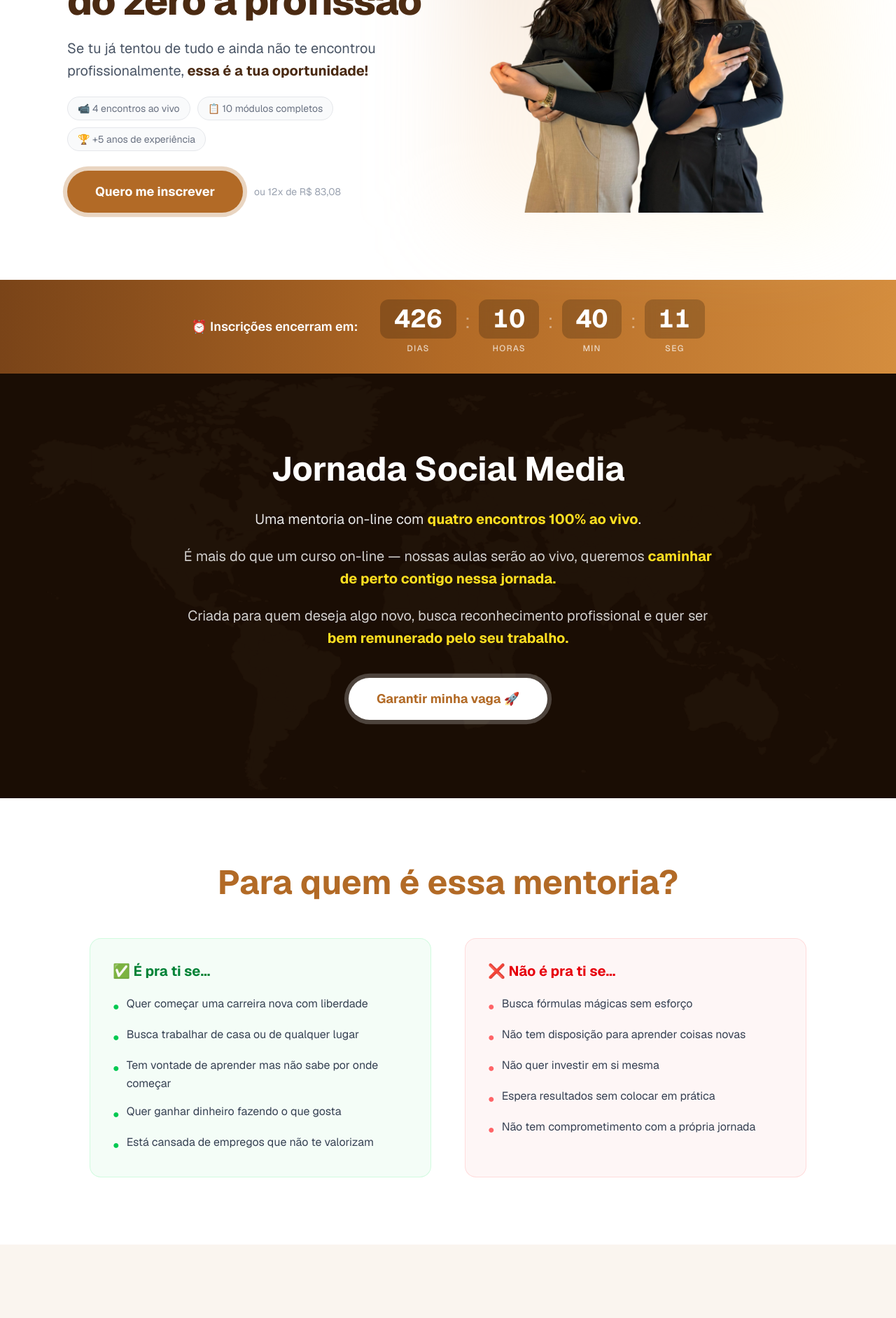
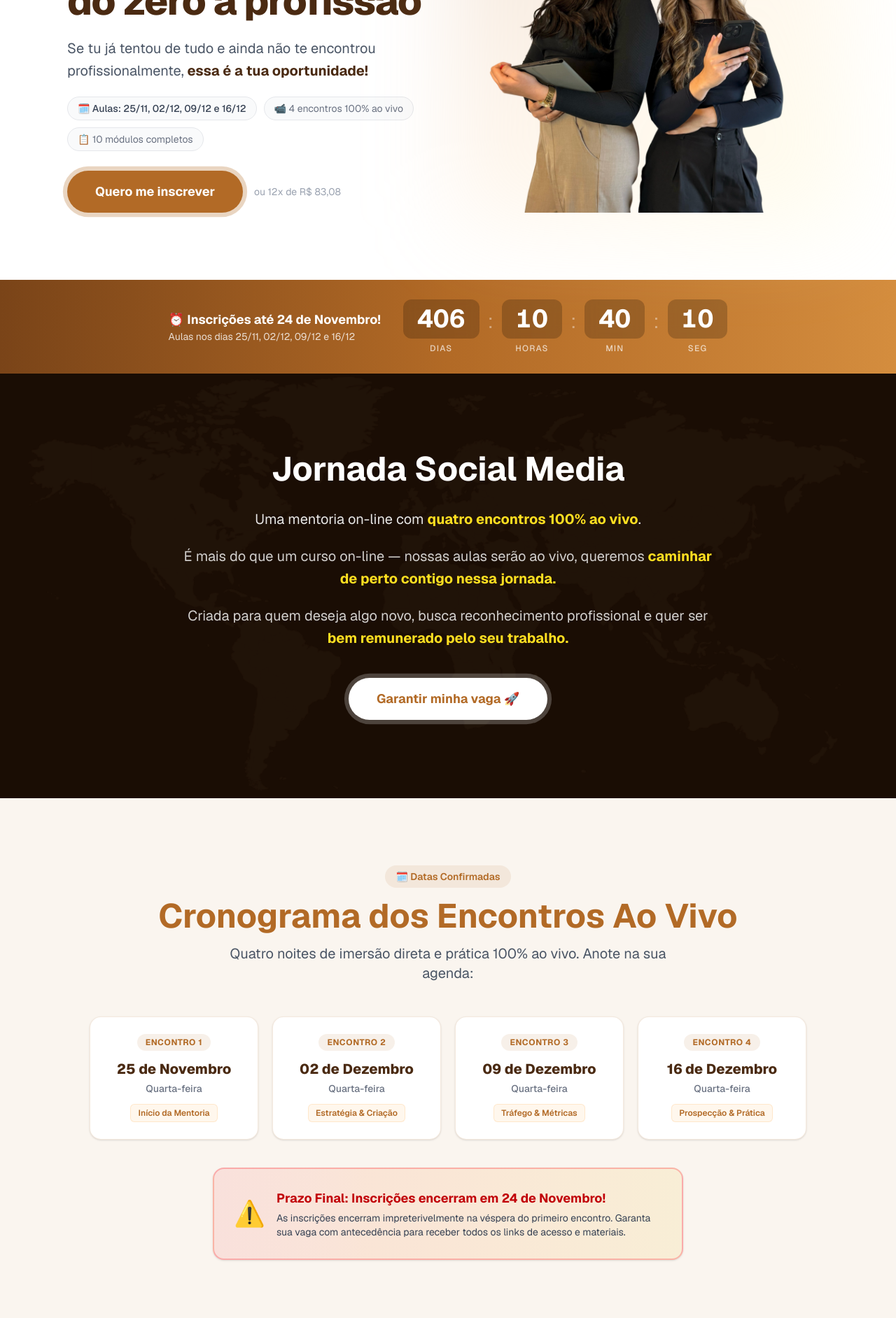
Before and after one commit to DaviGDias/minhajornadasocialmedia, a Next.js app: page / in a window 1280 px wide. Shown: the part 400-2284 px from the top of the page at 70% size. Built offline with nearby package versions, Linux system fonts and the light colour scheme.

Commit message:
feat: adiciona datas das aulas e prazo final de inscricoes

```diff
--- a/src/app/page.tsx
+++ b/src/app/page.tsx
@@ -5,7 +5,7 @@ import { useEffect, useState, useRef } from "react";
 
 // ── Constants ───────────────────────────────────────────────
 const SYMPLA_URL = "https://www.sympla.com.br/evento/minha-jornada-social-media/3160774";
-const TARGET_DATE = new Date("2026-12-15T00:00:00").getTime();
+const TARGET_DATE = new Date("2026-11-24T23:59:59").getTime();
 
 // ── Scroll Reveal Hook ──────────────────────────────────────
 function useScrollReveal(threshold = 0.12) {
@@ -150,8 +150,7 @@ export default function Home() {
           BARRA DE URGÊNCIA — topo fixo
       ══════════════════════════════════════════════════════ */}
       <div className="fixed top-0 left-0 w-full z-50 bg-gradient-to-r from-red-700 via-red-600 to-orange-600 text-white text-center py-2.5 px-4 text-xs sm:text-sm font-medium shadow-sm">
-        🔥 <span className="font-bold">Vagas limitadas!</span> Inscrições
-        abertas por tempo limitado —{" "}
+        🔥 <span className="font-bold">Inscrições até 24 de Novembro!</span> Vagas limitadas —{" "}
         <a
           href={SYMPLA_URL}
           target="_blank"
@@ -180,6 +179,12 @@ export default function Home() {
           <nav className="hidden md:flex items-center gap-6 text-sm text-gray-600 font-medium">
             <a href="#sobre" className="hover:text-[#b26a26] transition-colors">
               Sobre
+            </a>
+            <a
+              href="#cronograma"
+              className="hover:text-[#b26a26] transition-colors"
+            >
+              Cronograma
             </a>
             <a
               href="#modulos"
@@ -221,7 +226,7 @@ export default function Home() {
             <Reveal>
               <div className="inline-flex items-center gap-2 bg-[#b26a26]/10 text-[#b26a26] text-sm font-semibold px-4 py-1.5 rounded-full w-fit mx-auto md:mx-0">
                 <span className="w-2 h-2 bg-green-500 rounded-full animate-pulse" />
-                Inscrições abertas — Turma 2026
+                Inscrições até 24 de Novembro
               </div>
             </Reveal>
 
@@ -248,14 +253,14 @@ export default function Home() {
 
             <Reveal delay={300}>
               <div className="flex flex-wrap items-center gap-2.5 justify-center md:justify-start text-sm text-gray-500">
+                <span className="flex items-center gap-1.5 bg-gray-50 border border-gray-200 rounded-full px-3.5 py-1.5 font-medium text-gray-700">
+                  🗓️ Aulas: 25/11, 02/12, 09/12 e 16/12
+                </span>
                 <span className="flex items-center gap-1.5 bg-gray-50 border border-gray-200 rounded-full px-3.5 py-1.5">
-                  📹 4 encontros ao vivo
+                  📹 4 encontros 100% ao vivo
                 </span>
                 <span className="flex items-center gap-1.5 bg-gray-50 border border-gray-200 rounded-full px-3.5 py-1.5">
                   📋 10 módulos completos
-                </span>
-                <span className="flex items-center gap-1.5 bg-gray-50 border border-gray-200 rounded-full px-3.5 py-1.5">
-                  🏆 +5 anos de experiência
                 </span>
               </div>
             </Reveal>
@@ -298,9 +303,14 @@ export default function Home() {
         {/* ─────────── COUNTDOWN BANNER ─────────── */}
         <section className="w-full bg-gradient-to-r from-[#7a4418] via-[#b26a26] to-[#d48d3e] py-7 px-6">
           <div className="max-w-4xl mx-auto flex flex-col sm:flex-row items-center justify-center gap-5 sm:gap-8">
-            <p className="text-white font-semibold text-base sm:text-lg text-center sm:text-left">
-              ⏰ Inscrições encerram em:
-            </p>
+            <div className="text-center sm:text-left">
+              <p className="text-white font-bold text-base sm:text-lg">
+                ⏰ Inscrições até 24 de Novembro!
+              </p>
+              <p className="text-white/80 text-xs sm:text-sm">
+                Aulas nos dias 25/11, 02/12, 09/12 e 16/12
+              </p>
+            </div>
             <div className="flex items-center gap-2 sm:gap-3">
               <CountdownUnit value={timeLeft.days} label="Dias" />
               <span className="text-xl sm:text-3xl text-white/40 font-light -mt-4">
@@ -370,6 +380,92 @@ export default function Home() {
                 >
                   Garantir minha vaga 🚀
                 </a>
+              </div>
+            </Reveal>
+          </div>
+        </section>
+
+        {/* ─────────── SEÇÃO CRONOGRAMA DAS AULAS ─────────── */}
+        <section
+          id="cronograma"
+          className="w-full bg-[#faf5ef] py-20 sm:py-24 px-6 sm:px-16"
+        >
+          <div className="max-w-5xl mx-auto flex flex-col items-center">
+            <Reveal>
+              <div className="inline-flex items-center gap-2 bg-[#b26a26]/10 text-[#b26a26] text-sm font-semibold px-4 py-1.5 rounded-full mb-4">
+                🗓️ Datas Confirmadas
+              </div>
+            </Reveal>
+            <Reveal delay={100}>
+              <h2 className="text-3xl sm:text-4xl lg:text-5xl font-bold text-[#b26a26] text-center mb-4">
+                Cronograma dos Encontros Ao Vivo
+              </h2>
+            </Reveal>
+            <Reveal delay={200}>
+              <p className="text-lg sm:text-xl text-gray-600 text-center max-w-2xl mb-12">
+                Quatro noites de imersão direta e prática 100% ao vivo. Anote na sua agenda:
+              </p>
+            </Reveal>
+
+            {/* Grid dos 4 encontros */}
+            <div className="grid grid-cols-1 sm:grid-cols-2 lg:grid-cols-4 gap-5 w-full mb-10">
+              {[
+                {
+                  aula: "Encontro 1",
+                  data: "25 de Novembro",
+                  dia: "Quarta-feira",
+                  destaque: "Início da Mentoria",
+                },
+                {
+                  aula: "Encontro 2",
+                  data: "02 de Dezembro",
+                  dia: "Quarta-feira",
+                  destaque: "Estratégia & Criação",
+                },
+                {
+                  aula: "Encontro 3",
+                  data: "09 de Dezembro",
+                  dia: "Quarta-feira",
+                  destaque: "Tráfego & Métricas",
+                },
+                {
+                  aula: "Encontro 4",
+                  data: "16 de Dezembro",
+                  dia: "Quarta-feira",
+                  destaque: "Prospecção & Prática",
+                },
+              ].map((item, i) => (
+                <Reveal key={i} delay={i * 100}>
+                  <div className="bg-white rounded-2xl p-6 border border-[#b26a26]/15 shadow-sm hover:shadow-md hover:-translate-y-1 transition-all duration-300 text-center flex flex-col items-center h-full">
+                    <span className="text-xs uppercase tracking-wider font-bold text-[#b26a26] bg-[#b26a26]/10 px-3 py-1 rounded-full mb-3">
+                      {item.aula}
+                    </span>
+                    <p className="text-xl font-extrabold text-[#4a2a12] mb-1">
+                      {item.data}
+                    </p>
+                    <p className="text-sm font-medium text-gray-500 mb-3">
+                      {item.dia}
+                    </p>
+                    <span className="text-xs text-[#b26a26] font-semibold bg-orange-50 px-2.5 py-1 rounded-md border border-orange-200/50 mt-auto">
+                      {item.destaque}
+                    </span>
+                  </div>
+                </Reveal>
+              ))}
+            </div>
+
+            {/* Alerta de encerramento das inscrições */}
+            <Reveal delay={400} className="w-full max-w-2xl">
+              <div className="bg-gradient-to-r from-red-500/10 via-orange-500/10 to-yellow-500/10 border-2 border-red-500/30 rounded-2xl p-6 sm:p-7 flex flex-col sm:flex-row items-center gap-4 text-center sm:text-left shadow-sm">
+                <span className="text-4xl flex-shrink-0">⚠️</span>
+                <div>
+                  <h3 className="text-lg font-bold text-red-700">
+                    Prazo Final: Inscrições encerram em 24 de Novembro!
+                  </h3>
+                  <p className="text-sm text-gray-700 mt-1">
+                    As inscrições encerram impreterivelmente na véspera do primeiro encontro. Garanta sua vaga com antecedência para receber todos os links de acesso e materiais.
+                  </p>
+                </div>
               </div>
             </Reveal>
           </div>
@@ -715,9 +811,13 @@ export default function Home() {
             <Reveal delay={100}>
               <div className="bg-white rounded-2xl shadow-md p-6 sm:p-8 border border-[#b26a26]/10">
                 <FAQItem
+                  question="Quais são as datas das aulas ao vivo?"
+                  answer="Os 4 encontros 100% ao vivo acontecerão nos dias 25 de Novembro, 02 de Dezembro, 09 de Dezembro e 16 de Dezembro (todas às quartas-feiras). As inscrições encerram no dia 24 de Novembro!"
+                  defaultOpen
+                />
+                <FAQItem
                   question="Preciso ter experiência com redes sociais?"
                   answer="Não! A mentoria foi criada justamente para quem está começando do zero. Vamos te guiar passo a passo, desde os fundamentos até a prática."
-                  defaultOpen
                 />
                 <FAQItem
                   question="As aulas são gravadas ou ao vivo?"
@@ -768,7 +868,8 @@ export default function Home() {
                 {/* O que está incluso */}
                 <ul className="text-left space-y-3 w-full mb-4">
                   {[
-                    "4 encontros 100% ao vivo",
+                    "4 encontros 100% ao vivo (25/11, 02/12, 09/12 e 16/12)",
+                    "Prazo de inscrição até 24 de Novembro",
                     "10 módulos de conteúdo prático",
                     "Acompanhamento personalizado",
                     "Grupo exclusivo de alunos",
```
